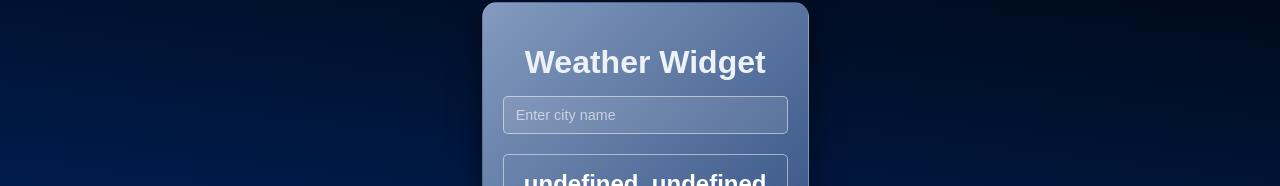
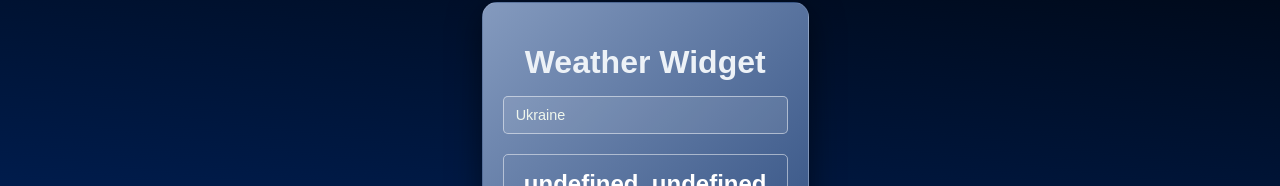
Before and after one commit to SerhiyCode/weather-wiget, a React (Vite) app: page / in a window 1280 px wide. Shown: the part 193-379 px from the top of the page. Built offline with nearby package versions, Linux system fonts and the light colour scheme; no server answers.

Commit message:
input city search

```diff
--- a/src/App.jsx
+++ b/src/App.jsx
@@ -38,7 +38,11 @@ console.log(weatherData);
         <div className="weather-card-container">
           <h1 className="app-title"> Weather  Widget </h1>
           <div className="search-container">
-            <input type="text" placeholder="Enter city name" className="search-input" />
+            <input type="text"
+            value={city}
+             placeholder="Enter city name"
+             className="search-input"
+             onChange={(e)=> setCity(e.target.value)} />
           </div>
         </div>
       <div className="weather-card">
```
